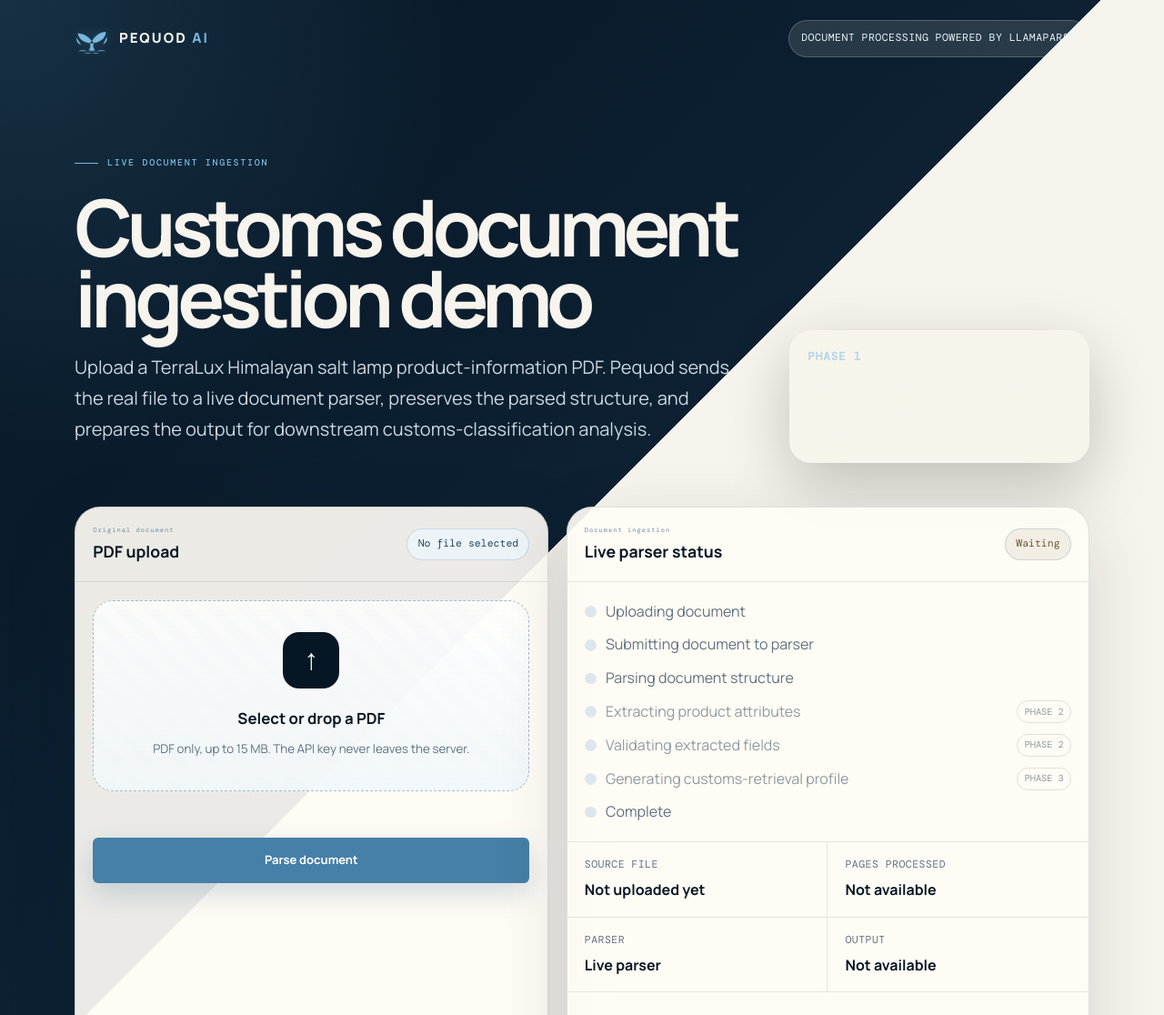
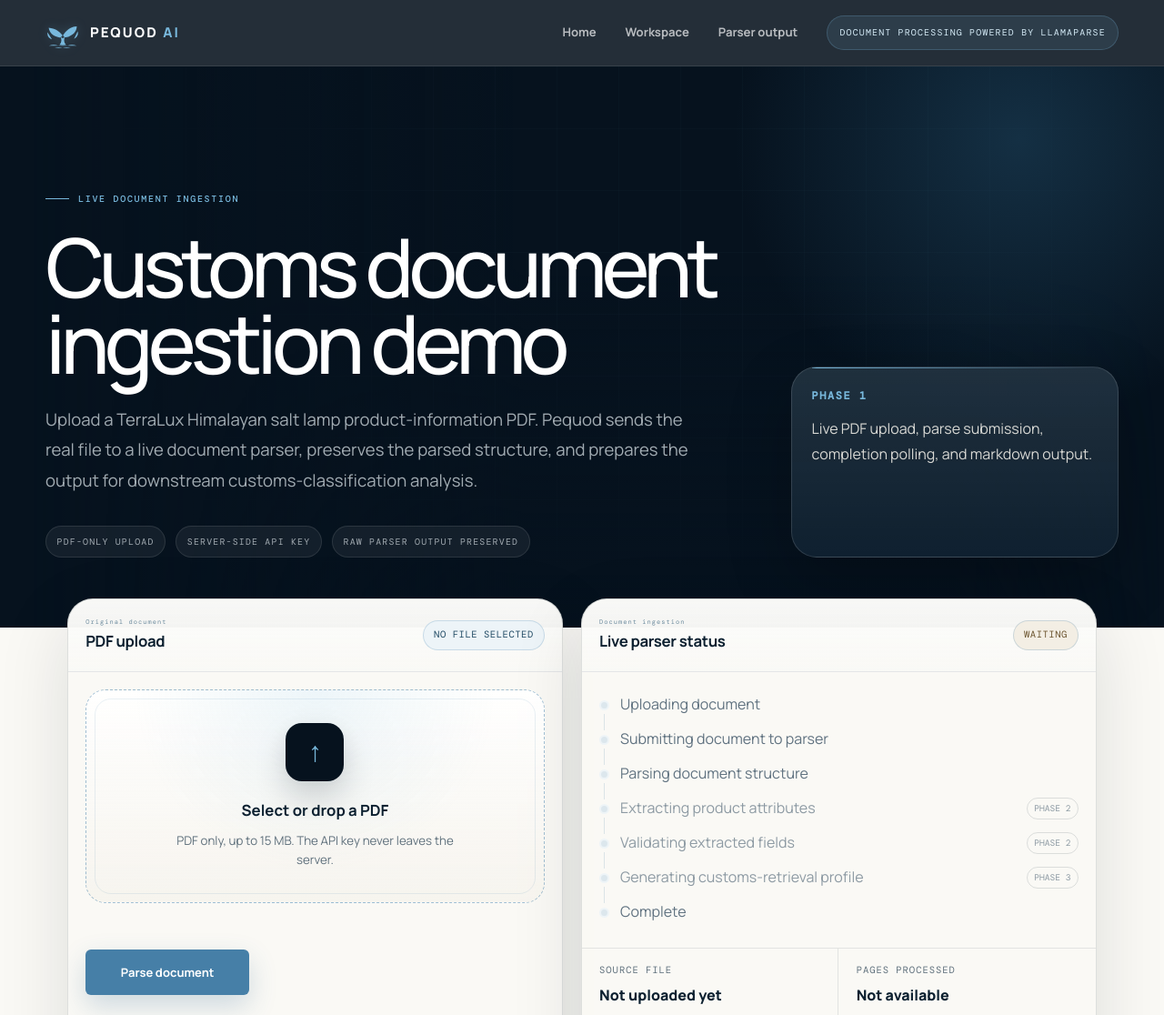
Before and after one commit to mnsalschool7-u/Pequod-AI, a website: page demo/llamaparse/index.html in a window 1280 px wide. Shown: the top 1116 px of the page at 91% size. Drawn offline with nearby package versions, Linux system fonts and the light colour scheme.

Commit message:
Polish LlamaParse demo visual design

```diff
--- a/demo/llamaparse/index.html
+++ b/demo/llamaparse/index.html
@@ -38,12 +38,19 @@
         </span>
         <span>PEQUOD <em>AI</em></span>
       </a>
+      <nav class="demo-nav" aria-label="Demo navigation">
+        <a href="/">Home</a>
+        <a href="#workspace">Workspace</a>
+        <a href="#parser-output">Parser output</a>
+      </nav>
       <span class="powered-label">Document processing powered by LlamaParse</span>
     </header>
 
     <main id="main-content">
       <!-- Demo hero and upload entry point. -->
       <section class="demo-hero">
+        <div class="demo-grid-bg" aria-hidden="true"></div>
+        <div class="demo-glow" aria-hidden="true"></div>
         <div>
           <p class="eyebrow"><span></span> Live document ingestion</p>
           <h1>Customs document ingestion demo</h1>
@@ -52,6 +59,11 @@
             to a live document parser, preserves the parsed structure, and prepares the output for downstream
             customs-classification analysis.
           </p>
+          <div class="demo-trust" aria-label="Demo guarantees">
+            <span>PDF-only upload</span>
+            <span>Server-side API key</span>
+            <span>Raw parser output preserved</span>
+          </div>
         </div>
         <div class="demo-note">
           <strong>Phase 1</strong>
@@ -59,7 +71,7 @@
         </div>
       </section>
 
-      <section class="demo-grid" aria-label="Pequod document ingestion demo workspace">
+      <section class="demo-grid" id="workspace" aria-label="Pequod document ingestion demo workspace">
         <!-- Left panel: original document preview and upload controls. -->
         <article class="panel upload-panel">
           <div class="panel-head">
@@ -139,7 +151,7 @@
       </section>
 
       <!-- Raw markdown is intentionally preserved for debugging and later extraction. -->
-      <section class="panel markdown-panel" aria-labelledby="markdown-heading">
+      <section class="panel markdown-panel" id="parser-output" aria-labelledby="markdown-heading">
         <div class="panel-head">
           <div>
             <span class="micro-label">Raw parser output</span>
@@ -150,6 +162,19 @@
       </section>
     </main>
 
+    <footer class="demo-footer">
+      <div>
+        <a class="brand" href="/" aria-label="Pequod AI home">
+          <span class="brand-mark" aria-hidden="true">
+            <svg viewBox="0 0 64 64"><use href="#icon-whale-tail"></use></svg>
+          </span>
+          <span>PEQUOD <em>AI</em></span>
+        </a>
+        <p>Coordinating global trade with intelligence.</p>
+      </div>
+      <a href="/">Back to landing page</a>
+    </footer>
+
     <script src="/demo/llamaparse/llamaparse-demo.js"></script>
   </body>
 </html>
--- a/demo/llamaparse/llamaparse-demo.css
+++ b/demo/llamaparse/llamaparse-demo.css
@@ -1,69 +1,166 @@
 .llamaparse-page {
   min-height: 100vh;
-  background:
-    radial-gradient(circle at top left, rgba(79, 143, 186, 0.22), transparent 32rem),
-    linear-gradient(135deg, #071624 0%, #0d2133 42%, #f7f4ed 42%, #f7f4ed 100%);
-  color: #071624;
+  background: var(--paper);
+  color: var(--ink);
 }
 
 .demo-header {
   align-items: center;
+  background: rgba(6, 18, 30, 0.88);
+  backdrop-filter: blur(18px);
+  border-bottom: 1px solid rgba(255, 255, 255, 0.09);
+  color: var(--white);
   display: flex;
+  gap: 2rem;
   justify-content: space-between;
-  margin: 0 auto;
-  max-width: 1180px;
-  padding: 1.35rem clamp(1rem, 4vw, 2rem);
+  left: 0;
+  padding: 1.05rem max(24px, calc((100vw - var(--container)) / 2));
+  position: sticky;
+  right: 0;
+  top: 0;
+  z-index: 20;
 }
 
-.demo-header .brand {
-  color: #f7f4ed;
+.demo-header .brand,
+.demo-footer .brand {
+  color: inherit;
   text-decoration: none;
 }
 
+.demo-nav {
+  align-items: center;
+  display: flex;
+  gap: 2rem;
+  margin-left: auto;
+}
+
+.demo-nav a {
+  color: rgba(255, 255, 255, 0.68);
+  font-size: 0.82rem;
+  font-weight: 700;
+  text-decoration: none;
+  transition: color 180ms ease;
+}
+
+.demo-nav a:hover {
+  color: var(--white);
+}
+
 .powered-label {
-  background: rgba(247, 244, 237, 0.12);
-  border: 1px solid rgba(247, 244, 237, 0.22);
+  background: rgba(120, 184, 220, 0.11);
+  border: 1px solid rgba(120, 184, 220, 0.24);
   border-radius: 999px;
-  color: #eaf4fb;
+  color: #d7edf8;
   font-family: "DM Mono", monospace;
-  font-size: 0.72rem;
-  letter-spacing: 0.04em;
-  padding: 0.65rem 0.85rem;
+  font-size: 0.62rem;
+  letter-spacing: 0.12em;
+  padding: 0.62rem 0.82rem;
   text-transform: uppercase;
+  white-space: nowrap;
 }
 
 .demo-hero {
-  color: #f7f4ed;
+  background: var(--navy-950);
+  color: var(--white);
   display: grid;
-  gap: 2rem;
-  grid-template-columns: minmax(0, 1fr) 330px;
-  margin: 0 auto;
-  max-width: 1180px;
-  padding: clamp(2rem, 6vw, 5rem) clamp(1rem, 4vw, 2rem) 2rem;
+  gap: clamp(2rem, 6vw, 5rem);
+  grid-template-columns: minmax(0, 1fr) minmax(280px, 360px);
+  isolation: isolate;
+  overflow: hidden;
+  padding: clamp(5.5rem, 10vw, 8.5rem) max(24px, calc((100vw - var(--container)) / 2)) clamp(3rem, 6vw, 5rem);
+  position: relative;
+}
+
+.demo-grid-bg {
+  background-image:
+    linear-gradient(rgba(122, 178, 208, 0.14) 1px, transparent 1px),
+    linear-gradient(90deg, rgba(122, 178, 208, 0.14) 1px, transparent 1px);
+  background-size: 68px 68px;
+  inset: 0;
+  mask-image: linear-gradient(to right, transparent 2%, #000 42%, #000 82%, transparent);
+  opacity: 0.18;
+  position: absolute;
+  z-index: -2;
+}
+
+.demo-grid-bg::after {
+  background:
+    linear-gradient(90deg, var(--navy-950) 2%, transparent 45%),
+    linear-gradient(0deg, var(--navy-950), transparent 64%);
+  content: "";
+  inset: 0;
+  position: absolute;
+}
+
+.demo-glow {
+  background: radial-gradient(circle, rgba(57, 124, 165, 0.28), transparent 65%);
+  border-radius: 999px;
+  height: 680px;
+  position: absolute;
+  right: -180px;
+  top: -260px;
+  width: 680px;
+  z-index: -1;
 }
 
 .demo-hero h1 {
-  font-size: clamp(2.4rem, 7vw, 5.4rem);
-  letter-spacing: -0.07em;
-  line-height: 0.9;
-  margin: 1rem 0;
-  max-width: 820px;
+  font-size: clamp(3.1rem, 7vw, 6.7rem);
+  font-weight: 500;
+  letter-spacing: -0.065em;
+  line-height: 0.94;
+  margin: 0;
+  max-width: 860px;
 }
 
 .demo-hero p:not(.eyebrow) {
-  color: #c9d8e2;
-  font-size: clamp(1rem, 2vw, 1.25rem);
-  line-height: 1.7;
-  max-width: 760px;
+  color: rgba(230, 238, 242, 0.7);
+  font-size: clamp(1rem, 1.6vw, 1.16rem);
+  line-height: 1.82;
+  margin: 1.6rem 0 0;
+  max-width: 720px;
+}
+
+.demo-trust {
+  display: flex;
+  flex-wrap: wrap;
+  gap: 0.7rem;
+  margin-top: 2rem;
+}
+
+.demo-trust span {
+  background: rgba(255, 255, 255, 0.06);
+  border: 1px solid rgba(255, 255, 255, 0.1);
+  border-radius: 999px;
+  color: rgba(230, 238, 242, 0.68);
+  font-family: "DM Mono", monospace;
+  font-size: 0.62rem;
+  letter-spacing: 0.12em;
+  padding: 0.55rem 0.72rem;
+  text-transform: uppercase;
 }
 
 .demo-note {
   align-self: end;
-  background: rgba(247, 244, 237, 0.1);
-  border: 1px solid rgba(247, 244, 237, 0.2);
-  border-radius: 24px;
+  background:
+    linear-gradient(180deg, rgba(255, 255, 255, 0.1), rgba(255, 255, 255, 0.035)),
+    rgba(8, 26, 42, 0.86);
+  border: 1px solid rgba(255, 255, 255, 0.13);
+  border-radius: var(--radius-lg);
   box-shadow: 0 24px 70px rgba(0, 0, 0, 0.22);
-  padding: 1.2rem;
+  min-height: 210px;
+  overflow: hidden;
+  padding: 1.35rem;
+  position: relative;
+}
+
+.demo-note::before {
+  background: linear-gradient(90deg, var(--blue-bright), transparent);
+  content: "";
+  height: 1px;
+  left: 1.35rem;
+  position: absolute;
+  right: 1.35rem;
+  top: 0;
 }
 
 .demo-note strong,
@@ -72,58 +169,65 @@
 }
 
 .demo-note strong {
-  color: #b8d6e9;
+  color: var(--blue-bright);
   font-family: "DM Mono", monospace;
-  font-size: 0.78rem;
-  letter-spacing: 0.08em;
-  margin-bottom: 0.55rem;
+  font-size: 0.74rem;
+  letter-spacing: 0.14em;
+  margin-bottom: 0.75rem;
   text-transform: uppercase;
 }
 
 .demo-note span {
-  color: #f7f4ed;
-  line-height: 1.6;
+  color: rgba(247, 244, 237, 0.86);
+  line-height: 1.75;
 }
 
 .demo-grid {
   display: grid;
   gap: 1.25rem;
-  grid-template-columns: minmax(0, 0.95fr) minmax(360px, 1.05fr);
-  margin: 0 auto;
-  max-width: 1180px;
-  padding: 1rem clamp(1rem, 4vw, 2rem);
+  grid-template-columns: minmax(0, 0.98fr) minmax(360px, 1.02fr);
+  margin: -2rem auto 0;
+  max-width: var(--container);
+  padding: 0 24px;
+  position: relative;
+  z-index: 2;
 }
 
 .panel {
-  background: rgba(255, 252, 246, 0.92);
-  border: 1px solid rgba(7, 22, 36, 0.12);
-  border-radius: 28px;
-  box-shadow: 0 24px 80px rgba(7, 22, 36, 0.14);
+  background: rgba(250, 249, 245, 0.94);
+  border: 1px solid rgba(12, 32, 48, 0.12);
+  border-radius: var(--radius-lg);
+  box-shadow: var(--shadow);
   overflow: hidden;
 }
 
 .panel-head {
   align-items: center;
-  border-bottom: 1px solid rgba(7, 22, 36, 0.1);
+  background: linear-gradient(180deg, rgba(255, 255, 255, 0.65), rgba(247, 249, 248, 0.28));
+  border-bottom: 1px solid rgba(12, 32, 48, 0.1);
   display: flex;
   gap: 1rem;
   justify-content: space-between;
-  padding: 1.2rem;
+  padding: 1.15rem 1.2rem;
 }
 
 .panel-head h2 {
-  font-size: 1.1rem;
-  margin: 0.25rem 0 0;
+  color: var(--ink);
+  font-size: 1.05rem;
+  letter-spacing: -0.02em;
+  margin: 0.22rem 0 0;
 }
 
 .status-chip {
   background: #edf4f8;
-  border: 1px solid rgba(60, 116, 153, 0.22);
+  border: 1px solid rgba(78, 135, 174, 0.24);
   border-radius: 999px;
   color: #214a64;
   font-family: "DM Mono", monospace;
-  font-size: 0.72rem;
-  padding: 0.45rem 0.7rem;
+  font-size: 0.66rem;
+  letter-spacing: 0.05em;
+  padding: 0.43rem 0.68rem;
+  text-transform: uppercase;
   white-space: nowrap;
 }
 
@@ -151,23 +255,33 @@
 .drop-zone {
   align-items: center;
   background:
-    linear-gradient(180deg, rgba(255, 255, 255, 0.78), rgba(241, 247, 250, 0.92)),
-    repeating-linear-gradient(45deg, transparent, transparent 12px, rgba(60, 116, 153, 0.06) 12px, rgba(60, 116, 153, 0.06) 24px);
-  border: 1px dashed rgba(60, 116, 153, 0.45);
+    radial-gradient(circle at top, rgba(120, 184, 220, 0.13), transparent 58%),
+    linear-gradient(180deg, rgba(255, 255, 255, 0.9), rgba(244, 241, 234, 0.62));
+  border: 1px dashed rgba(78, 135, 174, 0.52);
   border-radius: 22px;
   cursor: pointer;
   display: grid;
   justify-items: center;
-  min-height: 210px;
-  padding: 2rem;
+  min-height: 235px;
+  padding: 2.2rem;
+  position: relative;
   text-align: center;
-  transition: border-color 180ms ease, transform 180ms ease, background 180ms ease;
+  transition: border-color 180ms ease, transform 180ms ease, background 180ms ease, box-shadow 180ms ease;
+}
+
+.drop-zone::after {
+  border: 1px solid rgba(78, 135, 174, 0.12);
+  border-radius: 18px;
+  content: "";
+  inset: 0.55rem;
+  pointer-events: none;
+  position: absolute;
 }
 
 .drop-zone:hover,
 .drop-zone.is-dragging {
-  background: #eef7fb;
-  border-color: #3c7499;
+  border-color: var(--blue);
+  box-shadow: 0 18px 45px rgba(78, 135, 174, 0.12);
   transform: translateY(-2px);
 }
 
@@ -180,26 +294,29 @@
 
 .drop-icon {
   align-items: center;
-  background: #071624;
+  background: var(--navy-950);
   border-radius: 18px;
-  color: #f7f4ed;
+  box-shadow: 0 16px 34px rgba(6, 18, 30, 0.18);
+  color: var(--blue-bright);
   display: inline-flex;
   font-family: "DM Mono", monospace;
-  font-size: 2rem;
-  height: 62px;
+  font-size: 1.9rem;
+  height: 64px;
   justify-content: center;
   margin-bottom: 1rem;
-  width: 62px;
+  width: 64px;
 }
 
 .drop-zone strong {
+  color: var(--ink);
   font-size: 1.05rem;
 }
 
 .drop-zone small {
-  color: #5f7180;
-  line-height: 1.5;
-  margin-top: 0.35rem;
+  color: var(--muted);
+  line-height: 1.55;
+  margin-top: 0.4rem;
+  max-width: 340px;
 }
 
 .form-error {
@@ -209,8 +326,20 @@
   min-height: 1.2rem;
 }
 
+.upload-form .button {
+  justify-self: start;
+  min-width: 180px;
+}
+
+.upload-form .button:disabled {
+  cursor: progress;
+  opacity: 0.72;
+  transform: none;
+}
+
 .pdf-preview {
-  border-top: 1px solid rgba(7, 22, 36, 0.1);
+  background: #e7edf1;
+  border-top: 1px solid rgba(12, 32, 48, 0.1);
   height: 520px;
 }
 
@@ -222,35 +351,50 @@
 
 .processing-steps {
   display: grid;
-  gap: 0.7rem;
+  gap: 0;
   list-style: none;
   margin: 0;
-  padding: 1.2rem;
+  padding: 1.1rem 1.2rem 1.25rem;
 }
 
 .processing-steps li {
   align-items: center;
   color: #607280;
   display: flex;
-  gap: 0.65rem;
+  gap: 0.75rem;
+  min-height: 38px;
+  position: relative;
+}
+
+.processing-steps li + li::after {
+  background: rgba(78, 135, 174, 0.18);
+  content: "";
+  height: 18px;
+  left: 5px;
+  position: absolute;
+  top: -9px;
+  width: 1px;
 }
 
 .processing-steps li::before {
   background: #dce7ed;
+  border: 2px solid #eef4f7;
   border-radius: 999px;
   content: "";
-  height: 0.8rem;
-  width: 0.8rem;
+  flex: 0 0 11px;
+  height: 11px;
+  width: 11px;
+  z-index: 1;
 }
 
 .processing-steps li.is-active {
-  color: #071624;
-  font-weight: 700;
+  color: var(--ink);
+  font-weight: 800;
 }
 
 .processing-steps li.is-active::before {
-  background: #3c7499;
-  box-shadow: 0 0 0 6px rgba(60, 116, 153, 0.14);
+  background: var(--blue);
+  box-shadow: 0 0 0 6px rgba(78, 135, 174, 0.13);
 }
 
 .processing-steps li.is-complete {
@@ -258,7 +402,7 @@
 }
 
 .processing-steps li.is-complete::before {
-  background: #27a36b;
+  background: var(--success);
 }
 
 .processing-steps li.is-future {
@@ -266,51 +410,56 @@
 }
 
 .processing-steps li.is-future span {
-  border: 1px solid rgba(7, 22, 36, 0.12);
+  border: 1px solid rgba(12, 32, 48, 0.13);
   border-radius: 999px;
   font-family: "DM Mono", monospace;
-  font-size: 0.64rem;
+  font-size: 0.6rem;
   margin-left: auto;
-  padding: 0.22rem 0.45rem;
+  padding: 0.2rem 0.45rem;
   text-transform: uppercase;
 }
 
 .result-facts {
-  border-top: 1px solid rgba(7, 22, 36, 0.1);
+  border-top: 1px solid rgba(12, 32, 48, 0.1);
   display: grid;
   grid-template-columns: repeat(2, minmax(0, 1fr));
   margin: 0;
 }
 
 .result-facts div {
-  border-bottom: 1px solid rgba(7, 22, 36, 0.1);
+  border-bottom: 1px solid rgba(12, 32, 48, 0.1);
   padding: 1rem 1.2rem;
 }
 
 .result-facts div:nth-child(odd) {
-  border-right: 1px solid rgba(7, 22, 36, 0.1);
+  border-right: 1px solid rgba(12, 32, 48, 0.1);
 }
 
 .result-facts dt {
-  color: #607280;
+  color: var(--muted);
   font-family: "DM Mono", monospace;
-  font-size: 0.72rem;
-  letter-spacing: 0.04em;
+  font-size: 0.66rem;
+  letter-spacing: 0.09em;
   text-transform: uppercase;
 }
 
 .result-facts dd {
-  font-weight: 700;
+  color: var(--ink);
+  font-weight: 800;
   margin: 0.35rem 0 0;
   overflow-wrap: anywhere;
 }
 
 .developer-box {
+  background: rgba(6, 18, 30, 0.035);
+  border: 1px solid rgba(12, 32, 48, 0.1);
+  border-radius: 20px;
   margin: 1.2rem;
   padding: 1rem;
 }
 
 .developer-box summary {
+  color: var(--ink);
   cursor: pointer;
   font-weight: 800;
 }
@@ -323,67 +472,129 @@
 }
 
 .developer-box span {
-  color: #071624;
+  color: var(--ink);
   font-family: "DM Mono", monospace;
-  font-size: 0.84rem;
+  font-size: 0.82rem;
 }
 
 .markdown-panel {
   margin: 1.25rem auto 4rem;
-  max-width: 1180px;
+  max-width: var(--container);
+  width: min(calc(100% - 48px), var(--container));
 }
 
 .markdown-panel pre {
-  background: #071624;
+  background:
+    linear-gradient(180deg, rgba(120, 184, 220, 0.06), transparent 34%),
+    var(--navy-950);
   color: #e9f5fb;
   font-family: "DM Mono", monospace;
-  font-size: 0.88rem;
-  line-height: 1.7;
+  font-size: 0.86rem;
+  line-height: 1.72;
   margin: 0;
   max-height: 680px;
   overflow: auto;
-  padding: 1.2rem;
+  padding: 1.25rem;
   white-space: pre-wrap;
 }
 
-@media (max-width: 900px) {
-  .llamaparse-page {
-    background:
-      radial-gradient(circle at top left, rgba(79, 143, 186, 0.22), transparent 28rem),
-      linear-gradient(180deg, #071624 0%, #0d2133 460px, #f7f4ed 460px, #f7f4ed 100%);
+.demo-footer {
+  align-items: flex-start;
+  background: #06131f;
+  color: var(--white);
+  display: flex;
+  justify-content: space-between;
+  padding: 3.8rem max(24px, calc((100vw - var(--container)) / 2)) 2rem;
+}
+
+.demo-footer p {
+  color: #667f8e;
+  font-size: 0.82rem;
+  margin: 1rem 0 0;
+}
+
+.demo-footer > a {
+  color: #8196a2;
+  font-size: 0.82rem;
+  font-weight: 700;
+  text-decoration: none;
+}
+
+.demo-footer > a:hover {
+  color: var(--white);
+}
+
+@media (max-width: 980px) {
+  .demo-header {
+    align-items: flex-start;
+    flex-wrap: wrap;
+    gap: 1rem;
   }
 
-  .demo-header,
+  .demo-nav {
+    order: 3;
+    width: 100%;
+  }
+
   .demo-hero,
   .demo-grid {
     grid-template-columns: 1fr;
   }
 
-  .demo-header {
-    align-items: flex-start;
-    gap: 1rem;
+  .demo-note {
+    min-height: 0;
   }
 }
 
-@media (max-width: 620px) {
-  .powered-label {
+@media (max-width: 660px) {
+  .demo-header {
+    padding: 0.9rem 18px;
+  }
+
+  .demo-nav {
     display: none;
   }
 
+  .powered-label {
+    font-size: 0.55rem;
+    white-space: normal;
+  }
+
+  .demo-hero {
+    padding: 4.6rem 18px 3.2rem;
+  }
+
+  .demo-hero h1 {
+    font-size: clamp(2.65rem, 13vw, 4rem);
+  }
+
+  .demo-trust span {
+    width: 100%;
+  }
+
+  .demo-grid {
+    margin-top: -1.2rem;
+    padding: 0 14px;
+  }
+
   .panel-head,
+  .demo-footer {
+    align-items: flex-start;
+    flex-direction: column;
+  }
+
   .result-facts {
     grid-template-columns: 1fr;
-  }
-
-  .panel-head {
-    align-items: flex-start;
-    flex-direction: column;
   }
 
   .result-facts div:nth-child(odd) {
     border-right: 0;
   }
 
+  .markdown-panel {
+    width: min(calc(100% - 28px), var(--container));
+  }
+
   .pdf-preview {
     height: 420px;
   }
```
